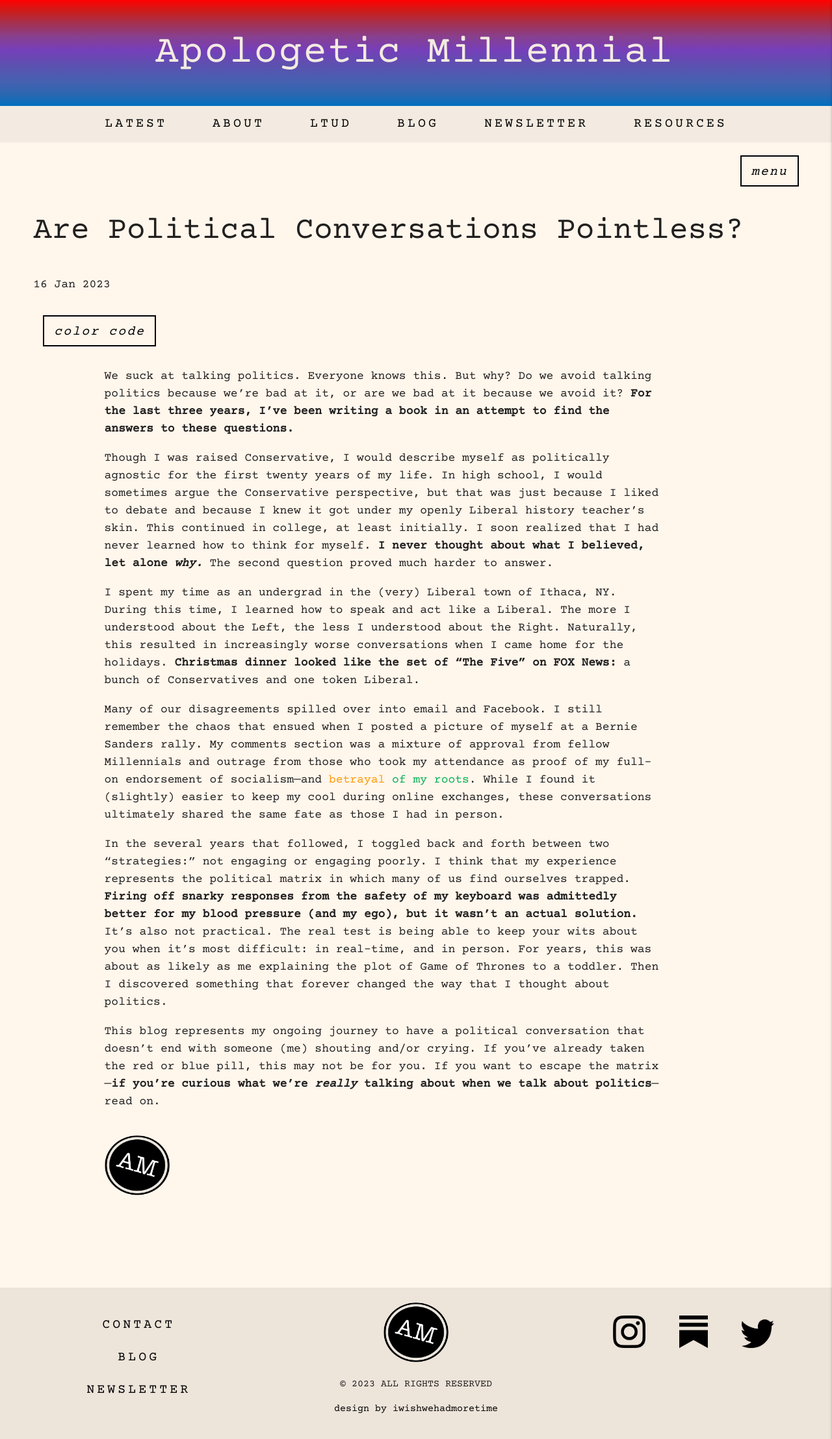
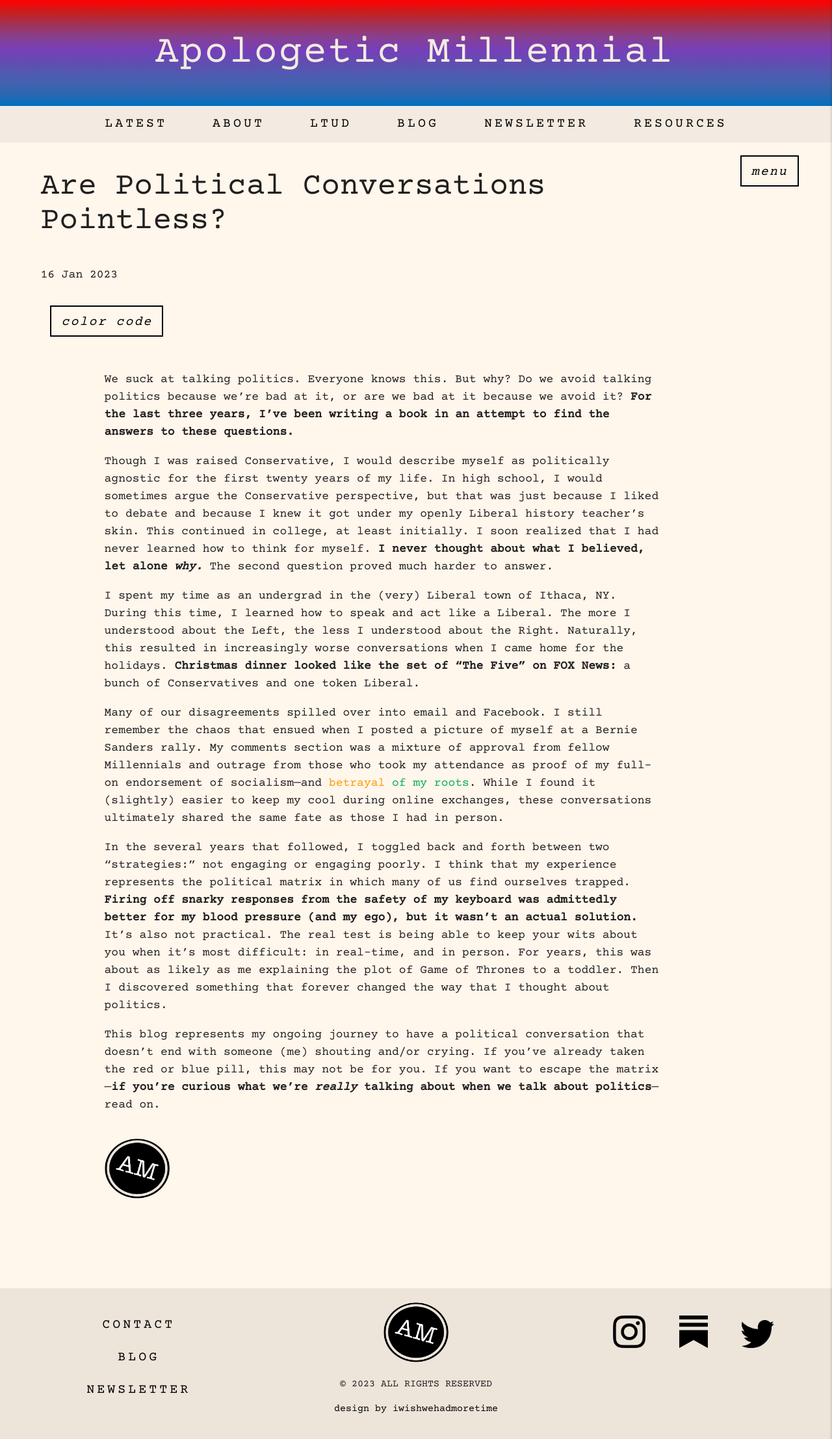
Before and after one commit to khiciste/apologetic_millennial, a Jekyll site: the page built from _posts/2023-01-16-are-political-conversations-pointless.html, in a window 1280 px wide. Shown: the whole page at 65% size. Built offline with Jekyll 4.4.1, drawn with Linux system fonts in a browser that asks for light colours; some web fonts are replaced.

Commit message:
blog h1s col l9

```diff
--- a/_layouts/post.html
+++ b/_layouts/post.html
@@ -2,10 +2,14 @@
 layout: default
 ---
 
-  <h1>{{ page.title }}</h1>
-  <p class="meta">{{ page.date | date_to_string }}</p>
-  <!-- color code modal trigger -->
-  <button class="button modal-trigger" href="#color-code-modal">color code</button>
+  <div class="row">
+    <div class="col s12 l9">
+      <h1>{{ page.title }}</h1>
+      <p class="meta">{{ page.date | date_to_string }}</p>
+      <!-- color code modal trigger -->
+      <button class="button modal-trigger" href="#color-code-modal">color code</button>
+    </div>
+  </div>
 
   <!-- blog post TEMPLATE ====================================================-->
   <!-- <div class="row"> -->
```
